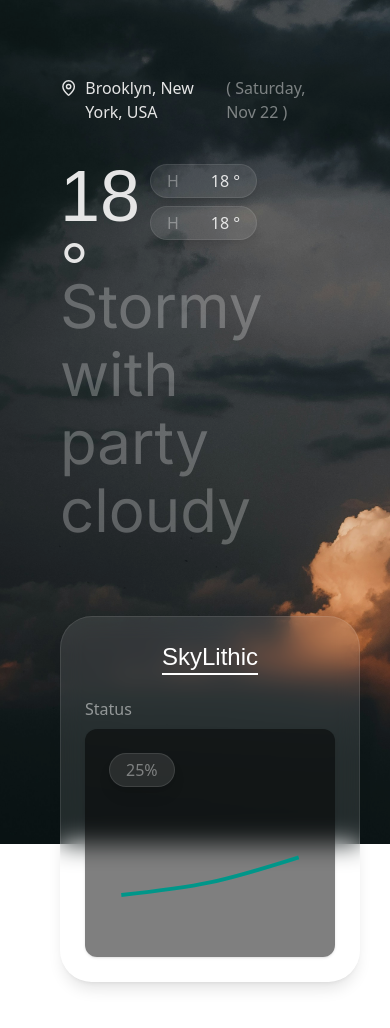
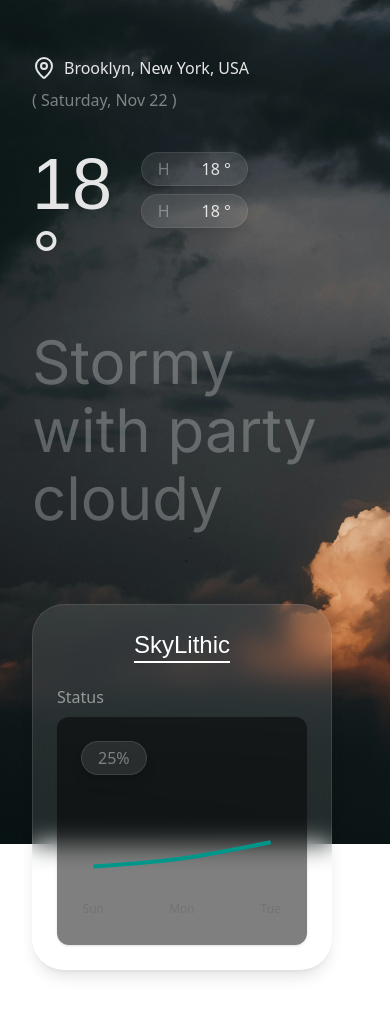
Before and after one commit to yasasbanukaofficial/skylithic, a React app in the folder frontend/: page / in a window 390 px wide. Shown: the top 1028 px of the page. After the commit the page ends 1002 px from the top, so only its background shows below. Built offline with nearby package versions, Linux system fonts and the light colour scheme; the HTML template or start-up script is replaced by a standard one; a web font is replaced by a local one.

Commit message:
feat(chart-display): display dates in chart, made components more responsive

```diff
--- a/frontend/src/App.jsx
+++ b/frontend/src/App.jsx
@@ -7,7 +7,7 @@ function App() {
     <div className="bg-[url('/sunny-cloudy.jpg')] bg-cover bg-center h-dvh text-white flex flex-col">
       <div className="bg-black/10 inset-0 absolute z-0"></div>
 
-      <div className="flex flex-col-reverse sm:flex-col lg:flex-row gap-12 py-13 px-15">
+      <div className="flex flex-col-reverse lg:flex-row gap-12 px-8 py-8 md:py-13 md:px-15">
         <div className="left-section glassmorphism text-center w-75 flex flex-col gap-6 rounded-4xl">
           <h1 className="font-medium text-2xl font-logo underline underline-offset-8">
             SkyLithic
--- a/frontend/src/components/layout/ChartDisplay.jsx
+++ b/frontend/src/components/layout/ChartDisplay.jsx
@@ -9,7 +9,11 @@ import {
 
 export const description = "A line chart";
 
-const chartData = [{ wind: 9 }, { wind: 12 }, { wind: 18 }];
+const chartData = [
+  { day: "Sunday", wind: 9 },
+  { day: "Monday", wind: 12 },
+  { day: "Tuesday", wind: 18 },
+];
 
 const chartConfig = {
   desktop: {
@@ -36,6 +40,13 @@ export function ChartLineDefault() {
             }}
           >
             <CartesianGrid vertical={false} horizontal={false} />
+            <XAxis
+              dataKey="day"
+              tickLine={false}
+              axisLine={false}
+              tickMargin={8}
+              tickFormatter={(value) => value.slice(0, 3)}
+            />
             <ChartTooltip
               cursor={false}
               content={<ChartTooltipContent hideLabel />}
--- a/frontend/src/components/layout/GeoHeader.jsx
+++ b/frontend/src/components/layout/GeoHeader.jsx
@@ -16,9 +16,11 @@ export const GeoHeader = () => {
   ).format(date);
 
   return (
-    <div className="flex gap-2 align-middle">
-      <MapPin />
-      <p className="font-medium">Brooklyn, New York, USA</p>
+    <div className="flex flex-col lg:flex-row gap-2 align-middle">
+      <div className="flex flex-row gap-2 w-fit">
+        <MapPin />
+        <p className="font-medium">Brooklyn, New York, USA</p>
+      </div>
       <p className="text-white/50">( {formattedDate} )</p>
     </div>
   );
```
